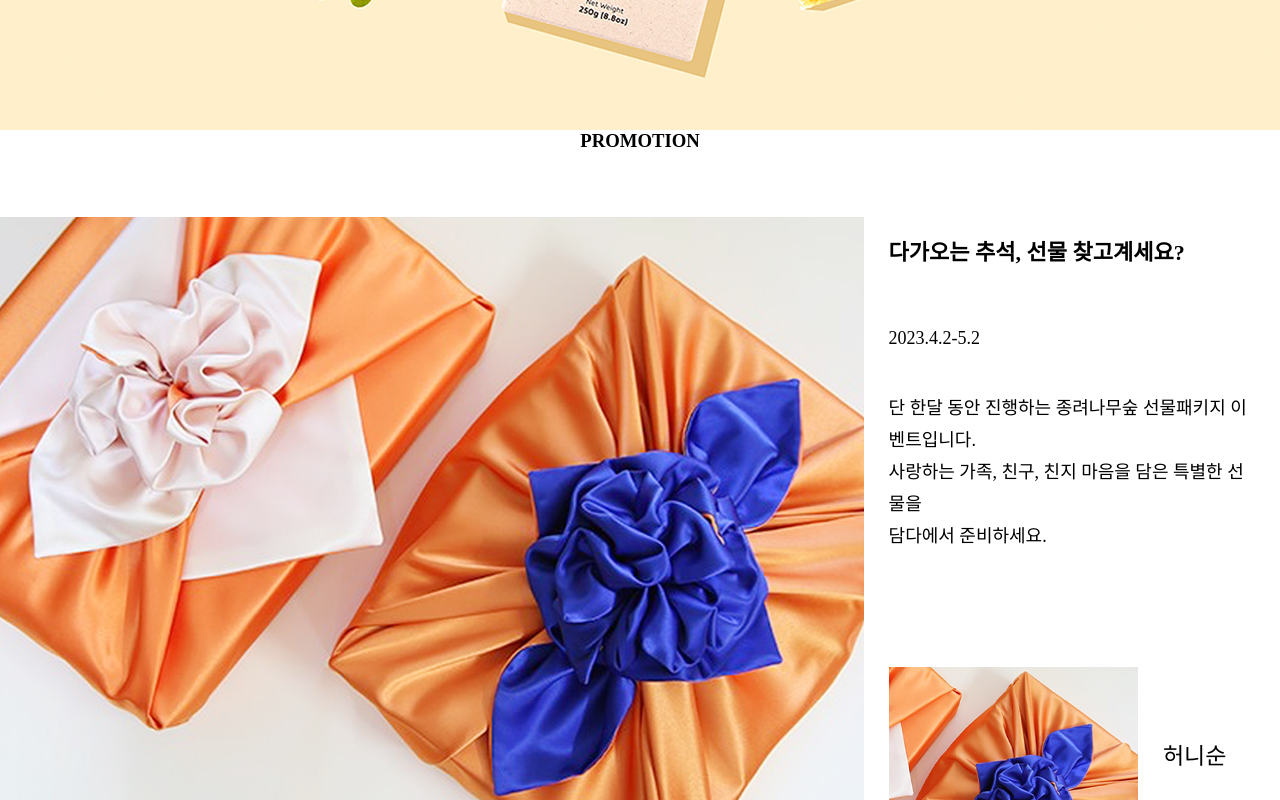
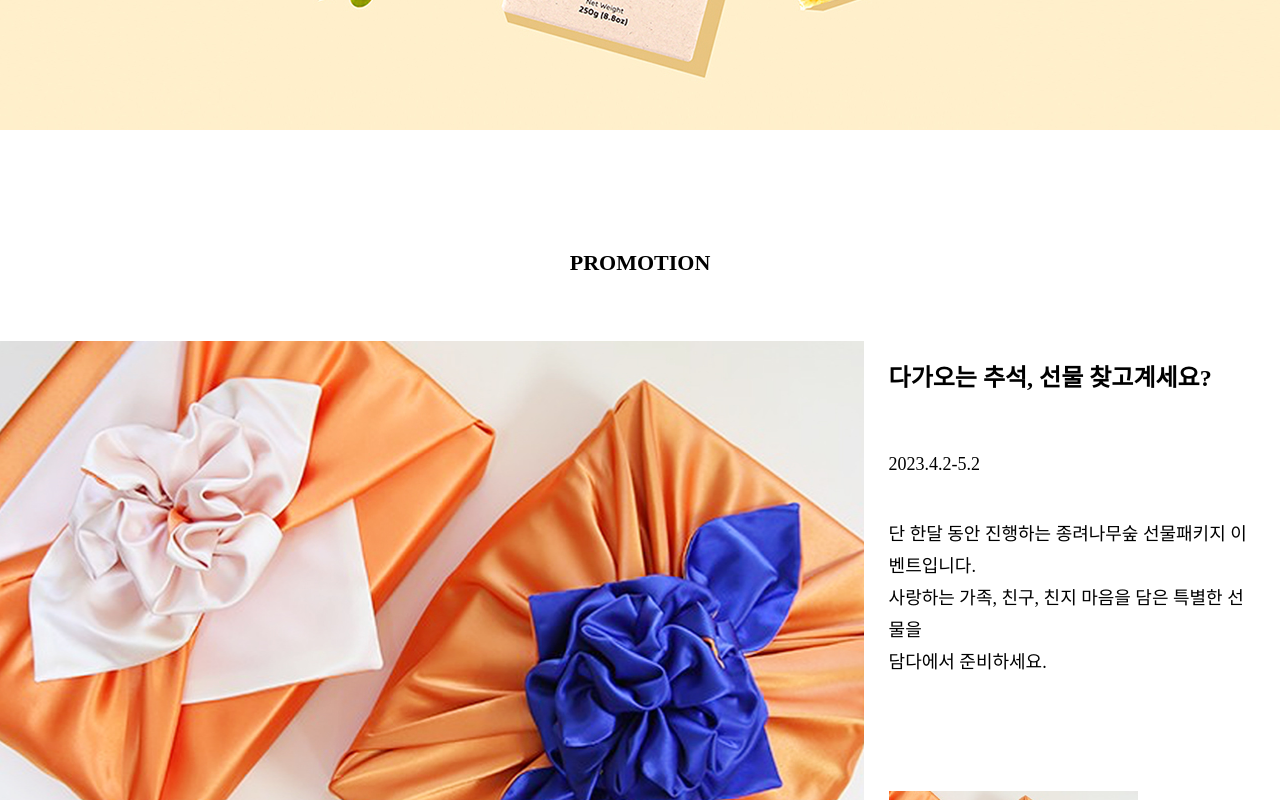
Before and after one commit to leejungho9/DAMDA, a React (Create React App) app: page / in a window 1280 px wide. Shown: the part 620-1420 px from the top of the page. Built offline with nearby package versions, Linux system fonts and the light colour scheme; a web font is replaced by a local one.

Commit message:
design : Promotion font 적용

```diff
--- a/src/components/Promotion.js
+++ b/src/components/Promotion.js
@@ -4,11 +4,13 @@ import styled from "styled-components";
 const PrmotionWrapper = styled.div`
   width: 100%;
   height: 800px;
+  margin-top: 120px;
 `;
 const PromotionMainTitle = styled.h3`
   text-align: center;
   margin-bottom: 65px;
   font-family: "LINESeedKR-Bd";
+  font-size: 22px;
 `;
 const PrmotionMainImage = styled.div`
   width: 1050px;
@@ -31,7 +33,7 @@ const PromotionInfo = styled.div`
 
 const PromotionTitle = styled.h3`
   font-family: "LINESeedKR-Bd";
-  font-size: 22px;
+  font-size: 24px;
   margin: 0;
   margin-bottom: 65px;
 `;
```
